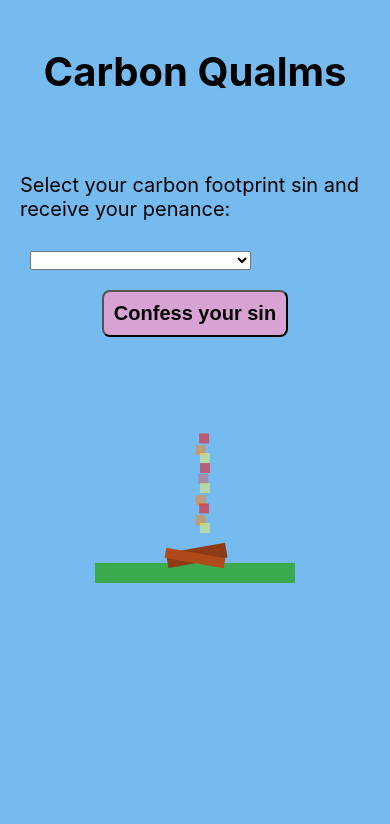
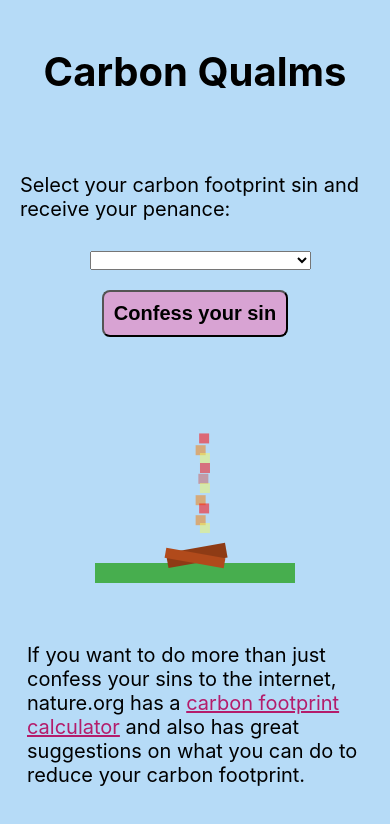
Before and after one commit to layla37/carbon-qualms, a React (Create React App) app: page / in a window 390 px wide. Shown: the top 824 px of the page. Built offline with nearby package versions, Linux system fonts and the light colour scheme.

Commit message:
more styling

```diff
--- a/src/App.css
+++ b/src/App.css
@@ -1,13 +1,20 @@
 body {
-  background: hsl(206deg 80% 70%);
+  background: hsl(206deg 80% 84%);
   font-size: 1.25rem;
+}
+
+a {
+   color: #b41c6b;
+}
+
+a:hover {
+  color: #db62a1;
 }
 
 main {
   display: flex;
   flex-direction: column;
   align-items: center;
-  padding: 20px;
 }
 
 select {
@@ -25,14 +32,23 @@ button {
   cursor: pointer;
 }
 
+button:hover {
+  background-color: #e6b2e1;
+}
+
 button:active {
-  background-color: #e6b2e1;
+  background-color: #e7cbe4;
 }
 
 form {
   display: flex;
   flex-direction: column;
   align-items: center;
+}
+
+footer {
+  margin-top: 40px;
+  width: 70%;
 }
 
 @keyframes move {
@@ -46,6 +62,13 @@ form {
   }
 }
 
+.app {
+  padding: 20px;
+  display: flex;
+    flex-direction: column;
+    align-items: center;
+}
+
 .sin-and-penance {
   height: 230px;
   margin-top: 50px;
@@ -57,13 +80,14 @@ form {
 .penance {
   background-color: antiquewhite;
   padding: 20px;
-  border: black 2px solid;
+  border: black 1px solid;
 }
 
 .campfire {
   display: flex;
   flex-direction: column;
   align-items: center;
+  margin-top: 35px;
 }
 
 .ground {
@@ -127,12 +151,18 @@ form {
 }
 
 @media (max-width: 780px) {
-  .campfire {
-    margin-top:35px;
-  }
-
   .penance {
     padding: 10px;
     font-size: 1rem;
   }
+
+  footer {
+    width: 96%;
   }
+
+  label {
+    display: flex;
+    flex-direction: column;
+    align-items: center;
+  }
+}
--- a/src/App.js
+++ b/src/App.js
@@ -72,6 +72,9 @@ function App() {
 
 
       </main>
+      <footer>
+        <p>If you want to do more than just confess your sins to the internet, nature.org has a <a href="https://www.nature.org/en-us/get-involved/how-to-help/carbon-footprint-calculator/" target="_blank" rel="noopener noreferrer">carbon footprint calculator</a> and also has great suggestions on what you can do to reduce your carbon footprint.</p>
+      </footer>
     </div>
 
   );
```
Lines whose indentation alone changed are shown as unchanged.
